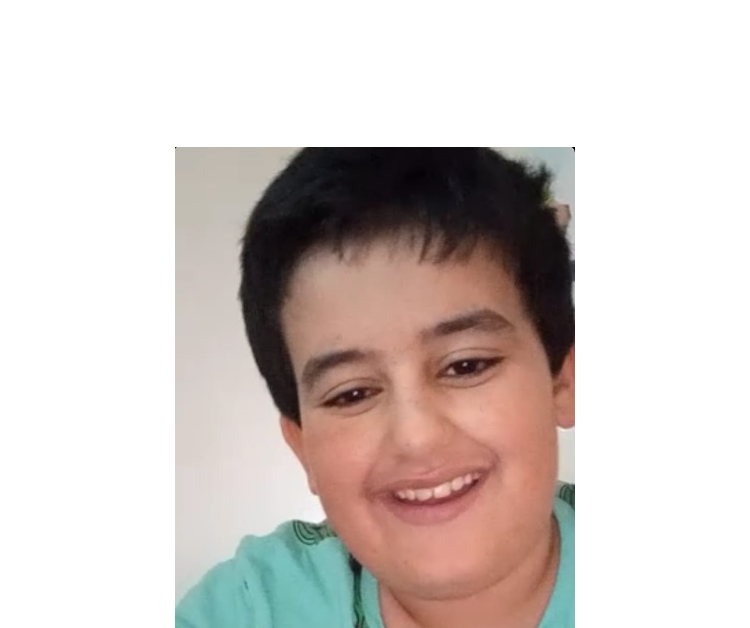
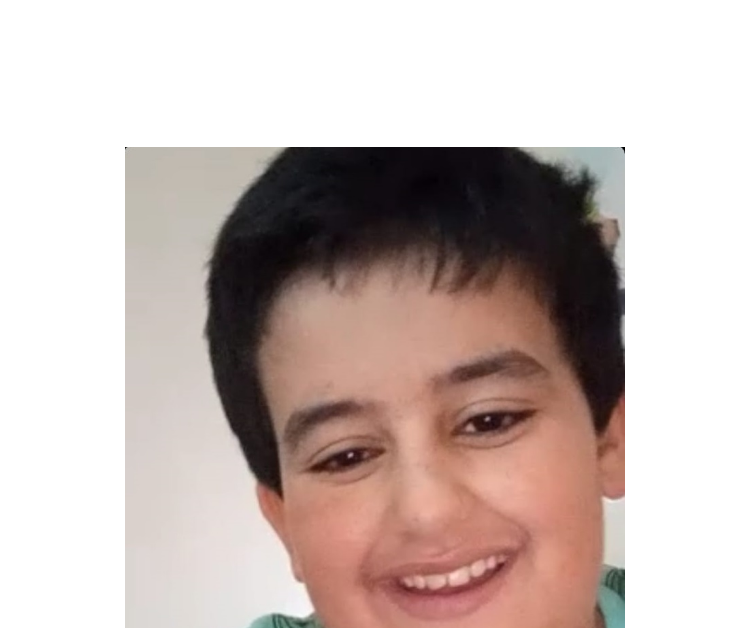
Before and after one commit to ehaviv/ehaviv.github.io, a plain HTML site: page index.html in a window 1280 px wide. Shown: the part 324-952 px from the top of the page, without its empty margins (265-1015 px from the left). Drawn offline with Linux system fonts and the light colour scheme.

Commit message:
Update index.html

```diff
--- a/index.html
+++ b/index.html
@@ -13,7 +13,7 @@
        <h3> ehaviv Site</h3>
        <!-- <p>This is a start of <strong>GitHub Site</strong>.</p> -->
        <!-- <img src="noam.jpg" width="100" height="200"> -->
-       <img src="noam.jpg" width="400" >
+       <img src="noam.jpg" width="500" >
     </div>
   </body>
 
```
